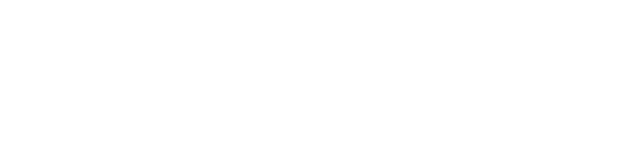
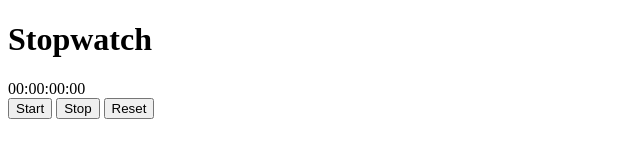
Before and after one commit to myleslimwl/stopwatch, a plain HTML site: page index.html in a window 1280 px wide. Shown: the whole page, without its empty margins (0-640 px from the left). Drawn offline with Linux system fonts and the light colour scheme.

Commit message:
added div elements containing display and controls for stopwatch

```diff
--- a/index.html
+++ b/index.html
@@ -7,7 +7,18 @@
   <link rel="stylesheet" href="styles.css">
 </head>
 <body>
+  <h1 id="myH1">Stopwatch</h1>
 
+  <div id="container">
+    <div id="display">
+      00:00:00:00
+    </div>
+    <div id="controls">
+      <button id="startBtn" onclick="startTimer()">Start</button>
+      <button id="stopBtn" onclick="stopTimer()">Stop</button>
+      <button id="resetBtn" onclick="resetTimer()">Reset</button>
+    </div>
+  </div>
 
   <script src="script.js"></script>
 </body>
```
